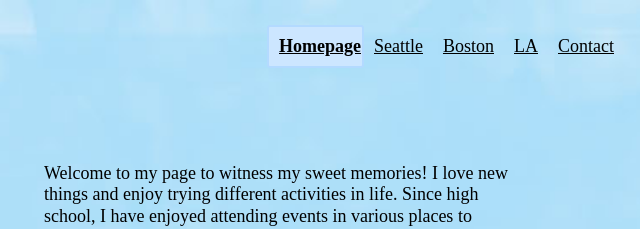
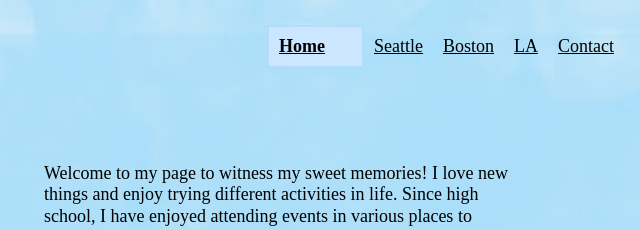
Before and after one commit to SnowPhoebe/checkpoint-mobileview, a plain HTML site: page index.html in a window 1280 px wide. Shown: the top 229 px of the page, 631-1271 px from the left. Drawn offline with Linux system fonts and the light colour scheme; a web font is replaced by a local one.

Commit message:
Add files via upload

```diff
--- a/index.html
+++ b/index.html
@@ -27,7 +27,7 @@
             <h1 id = "greeting-sentence">Welcome to Phoebe's page!</h1>
             <nav>
                 <ul class="nav_links">
-                    <li class="active"><a href = "index.html" >Homepage</a></li>
+                    <li class="active"><a href = "index.html" >Home</a></li>
                     <li><a href = "seattle.html">Seattle</a></li>
                     <li><a href = "boston.html">Boston</a></li>
                     <li><a href = "la.html">LA</a></li>
```
